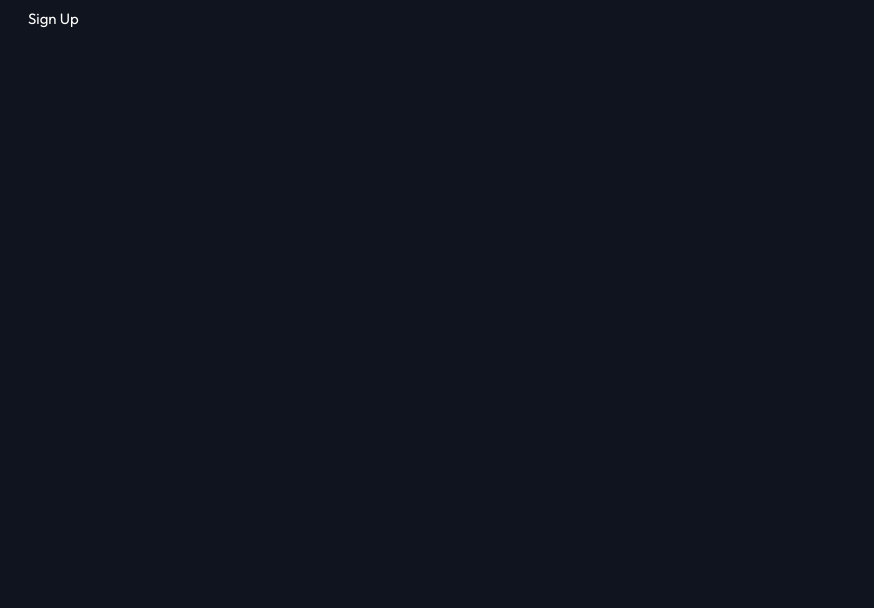
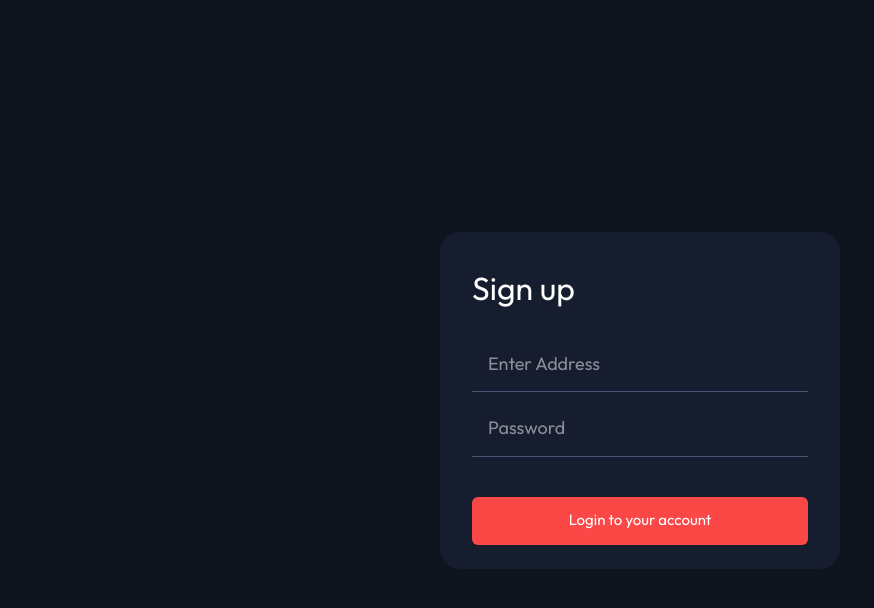
Before and after one commit to karimtarek0000/entertainment, a Next.js app: page /auth/sign-up in a window 1280 px wide. Shown: the top 608 px of the page, without its empty margins (0-874 px from the left). Built offline with nearby package versions, Linux system fonts and the light colour scheme.

Commit message:
Refactor authentication components: replace Button with LoginForm and enhance Input error handling

```diff
--- a/src/app/auth/layout.tsx
+++ b/src/app/auth/layout.tsx
@@ -4,9 +4,10 @@ export default function AuthLayout({
   children: React.ReactNode
 }>) {
   return (
-    <main>
-      <nav></nav>
-      {children}
+    <main className="h-screen w-full flex-center">
+      <div className="bg-secondary w-full sm:w-[400px] rounded-[1.25rem] px-8">
+        {children}
+      </div>
     </main>
   )
 }
--- a/src/app/auth/page.tsx
+++ b/src/app/auth/page.tsx
@@ -1,12 +1,10 @@
-import Button from '@/components/atoms/Button'
-import Input from '@/components/atoms/Input'
+import Form from '@/components/molecules/LoginForm'
 
 export default function Login() {
   return (
     <>
-      <div className="w-[150px] p-2 border border-white rounded-md">
-        <Button>Click me</Button>
-      </div>
+      <h1 className="auth-heading">Login</h1>
+      <Form />
     </>
   )
 }
--- a/src/app/auth/sign-up/page.tsx
+++ b/src/app/auth/sign-up/page.tsx
@@ -1,3 +1,10 @@
+import Form from '@/components/molecules/LoginForm'
+
 export default function SignUp() {
-  return <h1 className="bg-primary text-para-md text-white p-2">Sign Up</h1>
+  return (
+    <>
+      <h1 className="auth-heading">Sign up</h1>
+      <Form />
+    </>
+  )
 }
--- a/src/components/atoms/Input.tsx
+++ b/src/components/atoms/Input.tsx
@@ -15,7 +15,9 @@ export default function Input({
   return (
     <>
       <input
-        className={`input ${error && 'border-red-500 focus:border-red-500'}`}
+        className={`input ${
+          error ? 'border-red-500 focus:border-red-500' : ''
+        }`}
         type="text"
         {...attrs}
       />
--- a/src/components/molecules/Form.tsx
+++ /dev/null
@@ -1,14 +0,0 @@
-'use client'
-
-import Input from '@/components/atoms/Input'
-import { ComponentProps, JSX } from 'react'
-
-interface FormProps extends ComponentProps<'form'> {}
-
-export default function Form({ ...attrs }: FormProps): JSX.Element {
-  return (
-    <form {...attrs}>
-      <Input placeholder="Enter text" />
-    </form>
-  )
-}
--- /dev/null
+++ b/src/components/molecules/LoginForm.tsx
@@ -0,0 +1,20 @@
+'use client'
+
+import Button from '@/components/atoms/Button'
+import Input from '@/components/atoms/Input'
+import { ComponentProps, JSX } from 'react'
+
+interface FormProps extends ComponentProps<'form'> {}
+
+export default function LoginForm({ ...attrs }: FormProps): JSX.Element {
+  return (
+    <form
+      {...attrs}
+      className="[&>*:first-child]:mb-6 [&>*:last-child]:mt-10 [&>*:last-child]:mb-6"
+    >
+      <Input placeholder="Enter Address" />
+      <Input type="password" placeholder="Password" />
+      <Button type="submit">Login to your account</Button>
+    </form>
+  )
+}
```
